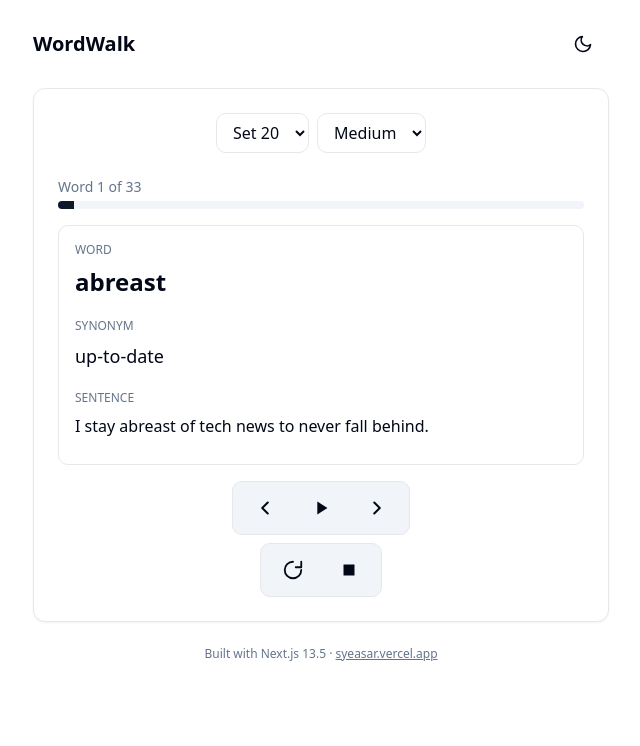
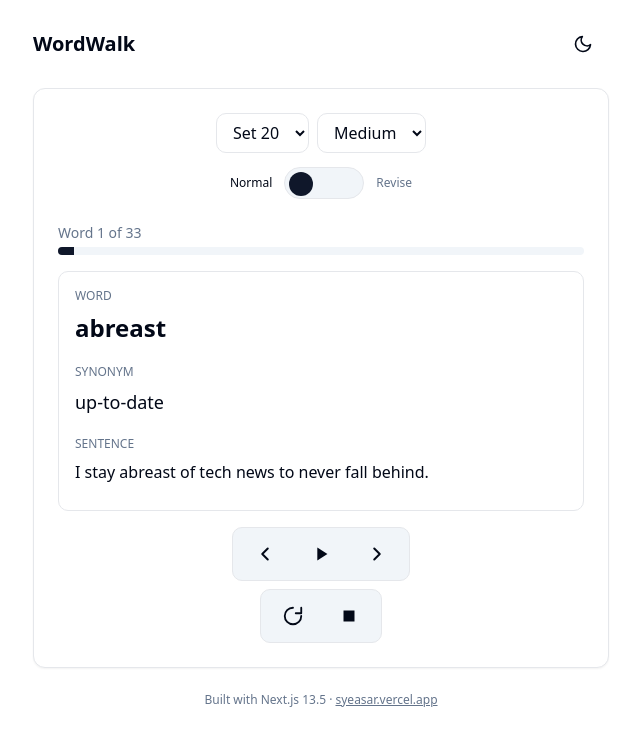
Before and after one commit to Y3454R/wordwalk, a Next.js app: page / in a window 1280 px wide. Shown: the top 746 px of the page, without its empty margins (319-959 px from the left). Built offline with nearby package versions, Linux system fonts and the light colour scheme.

Commit message:
:star: feat: Add revise mode

```diff
--- a/components/WordPlayer.js
+++ b/components/WordPlayer.js
@@ -5,6 +5,7 @@ import wordsData from "../data/words.json";
 import { Button } from "./ui/button";
 import { Card, CardContent, CardHeader, CardTitle } from "./ui/card";
 import { Progress } from "./ui/progress";
+import { clsx } from "clsx";
 
 function PlayIcon(props) {
   return (
@@ -117,6 +118,7 @@ const RATE_MAP = {
   slow: 0.8,
   medium: 1,
   fast: 1.25,
+  max: 1.5,
 };
 
 export default function WordPlayer() {
@@ -124,6 +126,8 @@ export default function WordPlayer() {
   const [rate, setRate] = useState("medium");
   const [isPlaying, setIsPlaying] = useState(false);
   const [currentIndex, setCurrentIndex] = useState(0);
+  const [reviseMode, setReviseMode] = useState(false);
+  const [isRevealingSynonym, setIsRevealingSynonym] = useState(false);
 
   // Keep stable refs for control across async flow
   const isStoppedRef = useRef(false);
@@ -175,13 +179,17 @@ export default function WordPlayer() {
         // Comments: Each field is a separate utterance for clearer pacing
         await speakText(w.word);
         if (runIdRef.current !== runId) return;
-        await sleep(200);
+        await sleep(reviseMode ? 1000 : 200);
         if (runIdRef.current !== runId) return;
+        if (reviseMode) setIsRevealingSynonym(true);
         await speakText(`synonym: ${w.synonym}`);
+        if (reviseMode) setIsRevealingSynonym(false);
         if (runIdRef.current !== runId) return;
+        if (!reviseMode) {
           await sleep(200);
           if (runIdRef.current !== runId) return;
           await speakText(w.sentence);
+        }
 
         if (isStoppedRef.current) break;
         // Small pause between words (1–2 seconds)
@@ -189,7 +197,7 @@ export default function WordPlayer() {
       }
       setIsPlaying(false);
     },
-    [currentGroup?.words, speakText]
+    [currentGroup?.words, speakText, reviseMode]
   );
 
   // Start playing from current index
@@ -226,6 +234,19 @@ export default function WordPlayer() {
     isPausedRef.current = false;
     runIdRef.current += 1; // invalidate any running loop
     window.speechSynthesis.cancel();
+    setIsPlaying(false);
+  }, []);
+
+  // Reset to the beginning and stop playback
+  const resetToStart = useCallback(() => {
+    isStoppedRef.current = true;
+    isPausedRef.current = false;
+    runIdRef.current += 1;
+    try {
+      window.speechSynthesis.cancel();
+    } catch {}
+    indexRef.current = 0;
+    setCurrentIndex(0);
     setIsPlaying(false);
   }, []);
 
@@ -282,6 +303,11 @@ export default function WordPlayer() {
     // eslint-disable-next-line react-hooks/exhaustive-deps
   }, [groupId]);
 
+  // Reset when mode or rate changes
+  useEffect(() => {
+    resetToStart();
+  }, [reviseMode, rate, resetToStart]);
+
   // Clean up speech on unmount
   useEffect(() => {
     return () => {
@@ -296,9 +322,9 @@ export default function WordPlayer() {
   return (
     <div className="mx-auto max-w-xl space-y-4">
       <Card>
-        <CardHeader className="flex items-center justify-between">
+        <CardHeader className="flex flex-col items-center gap-2">
           {/* <CardTitle>WordWalk</CardTitle> */}
-          <div className="flex gap-2">
+          <div className="flex w-full flex-wrap justify-center gap-2">
             <select
               aria-label="Select word group"
               className="h-10 rounded-md border bg-transparent px-3"
@@ -320,7 +346,45 @@ export default function WordPlayer() {
               <option value="slow">Slow</option>
               <option value="medium">Medium</option>
               <option value="fast">Fast</option>
+              <option value="max">Max</option>
             </select>
+          </div>
+          <div className="flex w-full items-center justify-center gap-3">
+            <span
+              className={clsx(
+                "text-xs font-medium",
+                !reviseMode ? "text-foreground" : "text-muted-foreground"
+              )}
+            >
+              Normal
+            </span>
+            <button
+              type="button"
+              role="switch"
+              aria-checked={reviseMode}
+              onClick={() => setReviseMode((v) => !v)}
+              title={reviseMode ? "Mode: revise" : "Mode: normal"}
+              className={clsx(
+                "relative h-8 w-20 rounded-full border transition-colors focus:outline-none focus:ring-2 focus:ring-ring",
+                reviseMode ? "bg-primary/20" : "bg-muted"
+              )}
+            >
+              <span
+                className={clsx(
+                  "absolute top-1 left-1 h-6 w-6 rounded-full bg-primary transition-transform",
+                  reviseMode && "translate-x-12"
+                )}
+              />
+              <span className="sr-only">Toggle revise mode</span>
+            </button>
+            <span
+              className={clsx(
+                "text-xs font-medium",
+                reviseMode ? "text-foreground" : "text-muted-foreground"
+              )}
+            >
+              Revise
+            </span>
           </div>
         </CardHeader>
         <CardContent className="space-y-4">
@@ -337,11 +401,24 @@ export default function WordPlayer() {
             <div className="text-xs uppercase text-muted-foreground pt-3">
               Synonym
             </div>
-            <div className="text-lg">{current?.synonym ?? "—"}</div>
+            <div
+              className={clsx(
+                "text-lg transition-all",
+                reviseMode &&
+                  !isRevealingSynonym &&
+                  "select-none filter blur-sm"
+              )}
+            >
+              {current?.synonym ?? "—"}
+            </div>
+            {!reviseMode && (
+              <>
                 <div className="text-xs uppercase text-muted-foreground pt-3">
                   Sentence
                 </div>
                 <div className="text-base">{current?.sentence ?? "—"}</div>
+              </>
+            )}
           </div>
 
           <div className="flex flex-col items-center gap-2">
```
Lines whose indentation alone changed are shown as unchanged.
